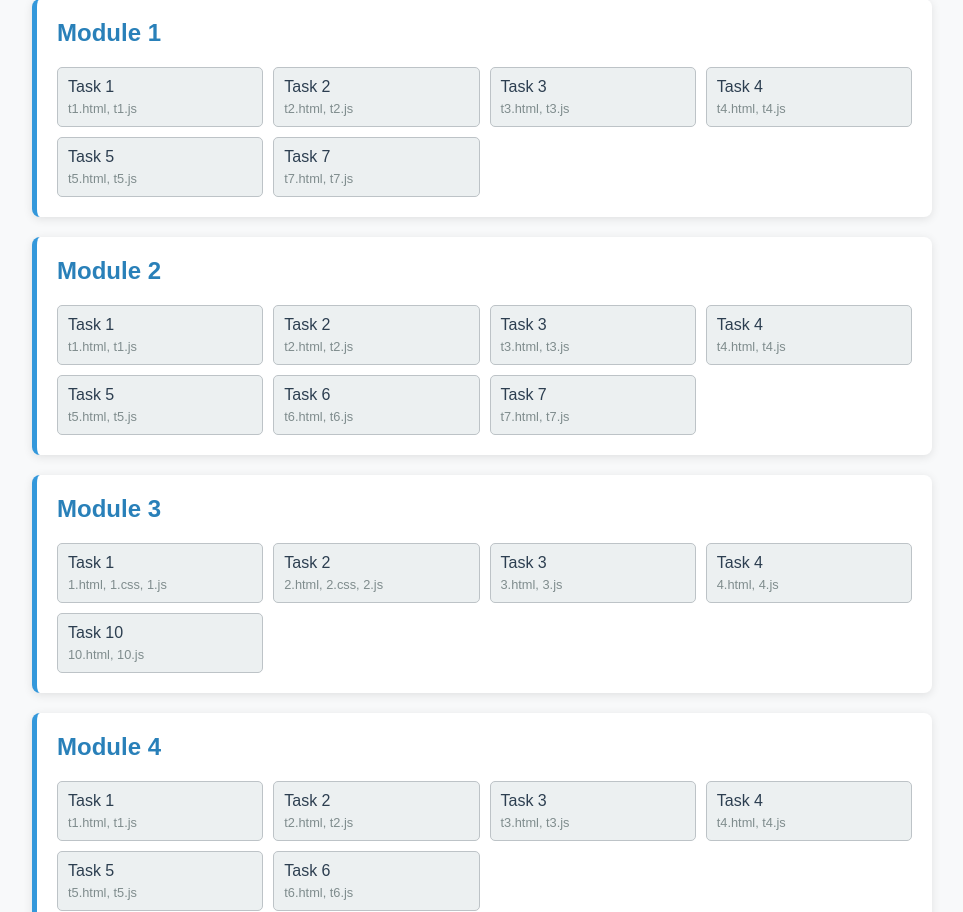
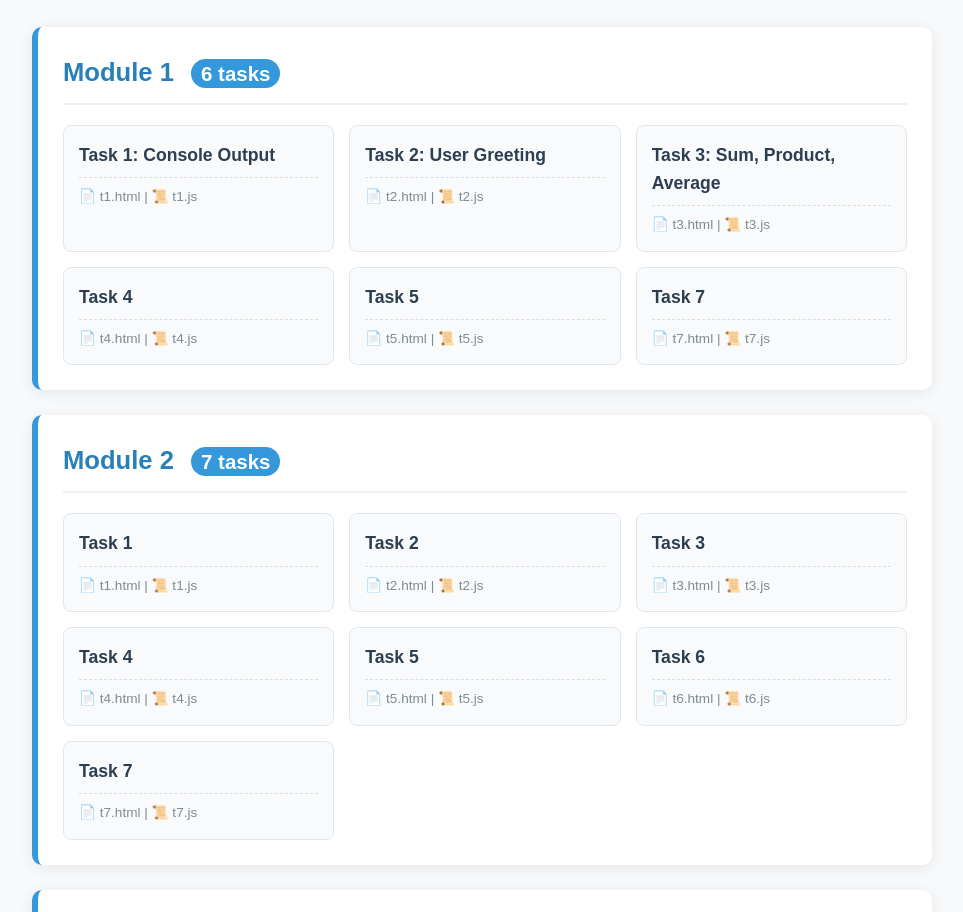
Before and after one commit to nivintilshan-web/software-2---web, a plain HTML site: page index.html in a window 1280 px wide. Shown: the part 114-1026 px from the top of the page, without its empty margins (158-1121 px from the left). Drawn offline with Linux system fonts and the light colour scheme.

Commit message:
Update index.html

```diff
--- a/index.html
+++ b/index.html
@@ -9,57 +9,95 @@
             margin: 0 auto;
             padding: 20px;
             background-color: #f8f9fa;
+            line-height: 1.6;
         }
         h1 {
             color: #2c3e50;
             text-align: center;
             border-bottom: 3px solid #3498db;
-            padding-bottom: 10px;
+            padding-bottom: 15px;
+            margin-bottom: 30px;
         }
         .module {
             background: white;
-            padding: 20px;
-            margin: 20px 0;
-            border-radius: 8px;
-            box-shadow: 0 2px 10px rgba(0,0,0,0.1);
-            border-left: 5px solid #3498db;
+            padding: 25px;
+            margin: 25px 0;
+            border-radius: 10px;
+            box-shadow: 0 3px 15px rgba(0,0,0,0.08);
+            border-left: 6px solid #3498db;
         }
         .module h2 {
             margin-top: 0;
             color: #2980b9;
-            font-size: 1.5em;
+            font-size: 1.6em;
+            margin-bottom: 20px;
+            padding-bottom: 10px;
+            border-bottom: 2px solid #ecf0f1;
         }
-        .task-grid {
+        .task-list {
             display: grid;
-            grid-template-columns: repeat(auto-fill, minmax(180px, 1fr));
-            gap: 10px;
-            margin-top: 15px;
+            grid-template-columns: repeat(auto-fill, minmax(200px, 1fr));
+            gap: 15px;
         }
         .task-item {
-            background: #ecf0f1;
-            padding: 10px;
-            border-radius: 5px;
-            border: 1px solid #bdc3c7;
+            background: #f8fafc;
+            padding: 15px;
+            border-radius: 8px;
+            border: 1px solid #e1e8ed;
+            transition: all 0.3s ease;
+        }
+        .task-item:hover {
+            background: #e3f2fd;
+            border-color: #3498db;
+            transform: translateY(-3px);
+            box-shadow: 0 5px 15px rgba(52, 152, 219, 0.1);
         }
         .task-item a {
             color: #2c3e50;
             text-decoration: none;
+            font-weight: 600;
+            font-size: 1.1em;
             display: block;
+            margin-bottom: 8px;
         }
         .task-item a:hover {
             color: #3498db;
-            text-decoration: underline;
         }
-        .file-info {
+        .files {
+            font-size: 0.85em;
+            color: #7f8c8d;
+            margin-top: 8px;
+            padding-top: 8px;
+            border-top: 1px dashed #ddd;
+        }
+        .file-icon {
+            color: #3498db;
+            margin-right: 5px;
+        }
+        .module-count {
+            background: #3498db;
+            color: white;
+            padding: 3px 10px;
+            border-radius: 20px;
             font-size: 0.8em;
-            color: #7f8c8d;
-            margin-top: 5px;
+            margin-left: 10px;
         }
         footer {
             text-align: center;
-            margin-top: 30px;
+            margin-top: 40px;
             color: #7f8c8d;
             font-size: 0.9em;
+            padding-top: 20px;
+            border-top: 1px solid #eee;
+        }
+        .total-tasks {
+            background: #2c3e50;
+            color: white;
+            padding: 10px 20px;
+            border-radius: 5px;
+            display: inline-block;
+            margin: 20px auto;
+            font-weight: bold;
         }
     </style>
 </head>
@@ -67,128 +105,133 @@
     <h1>Web Development Tasks Portfolio</h1>
 
     <div class="module">
-        <h2>Module 1</h2>
-        <div class="task-grid">
+        <h2>Module 1 <span class="module-count">6 tasks</span></h2>
+        <div class="task-list">
             <div class="task-item">
-                <a href="module1/task1/t1.html">Task 1</a>
-                <div class="file-info">t1.html, t1.js</div>
+                <a href="Module 1/Task 1/t1.html">Task 1: Console Output</a>
+                <div class="files">📄 t1.html | 📜 t1.js</div>
             </div>
             <div class="task-item">
-                <a href="module1/task2/t2.html">Task 2</a>
-                <div class="file-info">t2.html, t2.js</div>
+                <a href="Module 1/Task 2/t2.html">Task 2: User Greeting</a>
+                <div class="files">📄 t2.html | 📜 t2.js</div>
             </div>
             <div class="task-item">
-                <a href="module1/task3/t3.html">Task 3</a>
-                <div class="file-info">t3.html, t3.js</div>
+                <a href="Module 1/Task 3/t3.html">Task 3: Sum, Product, Average</a>
+                <div class="files">📄 t3.html | 📜 t3.js</div>
             </div>
             <div class="task-item">
-                <a href="module1/task4/t4.html">Task 4</a>
-                <div class="file-info">t4.html, t4.js</div>
+                <a href="Module 1/Task 4/t4.html">Task 4</a>
+                <div class="files">📄 t4.html | 📜 t4.js</div>
             </div>
             <div class="task-item">
-                <a href="module1/task5/t5.html">Task 5</a>
-                <div class="file-info">t5.html, t5.js</div>
+                <a href="Module 1/Task 5/t5.html">Task 5</a>
+                <div class="files">📄 t5.html | 📜 t5.js</div>
             </div>
             <div class="task-item">
-                <a href="module1/task7/t7.html">Task 7</a>
-                <div class="file-info">t7.html, t7.js</div>
+                <a href="Module 1/Task 7/t7.html">Task 7</a>
+                <div class="files">📄 t7.html | 📜 t7.js</div>
             </div>
         </div>
     </div>
 
     <div class="module">
-        <h2>Module 2</h2>
-        <div class="task-grid">
+        <h2>Module 2 <span class="module-count">7 tasks</span></h2>
+        <div class="task-list">
             <div class="task-item">
-                <a href="module2/task1/t1.html">Task 1</a>
-                <div class="file-info">t1.html, t1.js</div>
+                <a href="Module 2/Task 1/t1.html">Task 1</a>
+                <div class="files">📄 t1.html | 📜 t1.js</div>
             </div>
             <div class="task-item">
-                <a href="module2/task2/t2.html">Task 2</a>
-                <div class="file-info">t2.html, t2.js</div>
+                <a href="Module 2/Task 2/t2.html">Task 2</a>
+                <div class="files">📄 t2.html | 📜 t2.js</div>
             </div>
             <div class="task-item">
-                <a href="module2/task3/t3.html">Task 3</a>
-                <div class="file-info">t3.html, t3.js</div>
+                <a href="Module 2/Task 3/t3.html">Task 3</a>
+                <div class="files">📄 t3.html | 📜 t3.js</div>
             </div>
             <div class="task-item">
-                <a href="module2/task4/t4.html">Task 4</a>
-                <div class="file-info">t4.html, t4.js</div>
+                <a href="Module 2/Task 4/t4.html">Task 4</a>
+                <div class="files">📄 t4.html | 📜 t4.js</div>
             </div>
             <div class="task-item">
-                <a href="module2/task5/t5.html">Task 5</a>
-                <div class="file-info">t5.html, t5.js</div>
+                <a href="Module 2/Task 5/t5.html">Task 5</a>
+                <div class="files">📄 t5.html | 📜 t5.js</div>
             </div>
             <div class="task-item">
-                <a href="module2/task6/t6.html">Task 6</a>
-                <div class="file-info">t6.html, t6.js</div>
+                <a href="Module 2/Task 6/t6.html">Task 6</a>
+                <div class="files">📄 t6.html | 📜 t6.js</div>
             </div>
             <div class="task-item">
-                <a href="module2/task7/t7.html">Task 7</a>
-                <div class="file-info">t7.html, t7.js</div>
+                <a href="Module 2/Task 7/t7.html">Task 7</a>
+                <div class="files">📄 t7.html | 📜 t7.js</div>
             </div>
         </div>
     </div>
 
     <div class="module">
-        <h2>Module 3</h2>
-        <div class="task-grid">
+        <h2>Module 3 <span class="module-count">5 tasks</span></h2>
+        <div class="task-list">
             <div class="task-item">
-                <a href="module3/task1/1.html">Task 1</a>
-                <div class="file-info">1.html, 1.css, 1.js</div>
+                <a href="Module 3/Task 1/1.html">Task 1: InnerHTML List</a>
+                <div class="files">📄 1.html | 🎨 1.css | 📜 1.js</div>
             </div>
             <div class="task-item">
-                <a href="module3/task2/2.html">Task 2</a>
-                <div class="file-info">2.html, 2.css, 2.js</div>
+                <a href="Module 3/Task 2/2.html">Task 2</a>
+                <div class="files">📄 2.html | 🎨 2.css | 📜 2.js</div>
             </div>
             <div class="task-item">
-                <a href="module3/task3/3.html">Task 3</a>
-                <div class="file-info">3.html, 3.js</div>
+                <a href="Module 3/Task 3/3.html">Task 3: Dynamic List</a>
+                <div class="files">📄 3.html | 📜 3.js</div>
             </div>
             <div class="task-item">
-                <a href="module3/task4/4.html">Task 4</a>
-                <div class="file-info">4.html, 4.js</div>
+                <a href="Module 3/Task 4/4.html">Task 4: CreateElement Options</a>
+                <div class="files">📄 4.html | 📜 4.js</div>
             </div>
             <div class="task-item">
-                <a href="module3/task10/10.html">Task 10</a>
-                <div class="file-info">10.html, 10.js</div>
+                <a href="Module 3/Task 10/10.html">Task 10: Form Handling</a>
+                <div class="files">📄 10.html | 📜 10.js</div>
             </div>
         </div>
     </div>
 
     <div class="module">
-        <h2>Module 4</h2>
-        <div class="task-grid">
+        <h2>Module 4 <span class="module-count">6 tasks</span></h2>
+        <div class="task-list">
             <div class="task-item">
-                <a href="module4/task1/t1.html">Task 1</a>
-                <div class="file-info">t1.html, t1.js</div>
+                <a href="Module 4/Task 1/t1.html">Task 1: TV Series Search</a>
+                <div class="files">📄 t1.html | 📜 t1.js</div>
             </div>
             <div class="task-item">
-                <a href="module4/task2/t2.html">Task 2</a>
-                <div class="file-info">t2.html, t2.js</div>
+                <a href="Module 4/Task 2/t2.html">Task 2: TV Series Search Improved</a>
+                <div class="files">📄 t2.html | 📜 t2.js</div>
             </div>
             <div class="task-item">
-                <a href="module4/task3/t3.html">Task 3</a>
-                <div class="file-info">t3.html, t3.js</div>
+                <a href="Module 4/Task 3/t3.html">Task 3: TV Series Display</a>
+                <div class="files">📄 t3.html | 📜 t3.js</div>
             </div>
             <div class="task-item">
-                <a href="module4/task4/t4.html">Task 4</a>
-                <div class="file-info">t4.html, t4.js</div>
+                <a href="Module 4/Task 4/t4.html">Task 4: TV Series with Default Images</a>
+                <div class="files">📄 t4.html | 📜 t4.js</div>
             </div>
             <div class="task-item">
-                <a href="module4/task5/t5.html">Task 5</a>
-                <div class="file-info">t5.html, t5.js</div>
+                <a href="Module 4/Task 5/t5.html">Task 5: Chuck Norris Joke</a>
+                <div class="files">📄 t5.html | 📜 t5.js</div>
             </div>
             <div class="task-item">
-                <a href="module4/task6/t6.html">Task 6</a>
-                <div class="file-info">t6.html, t6.js</div>
+                <a href="Module 4/Task 6/t6.html">Task 6: Chuck Norris Jokes Search</a>
+                <div class="files">📄 t6.html | 📜 t6.js</div>
             </div>
         </div>
     </div>
 
+    <div style="text-align: center;">
+        <div class="total-tasks">Total: 24 Tasks Completed</div>
+    </div>
+
     <footer>
-        <p>Total: 25+ Web Development Tasks | Hosted on GitHub Pages</p>
-        <p>Repository: <a href="https://github.com/nivintilshan-web/software-2---web">github.com/nivintilshan-web/software-2---web</a></p>
+        <p>Web Development Course Portfolio | Hosted on GitHub Pages</p>
+        <p>Repository: <a href="https://github.com/nivintilshan-web/software-2---web" style="color: #3498db;">github.com/nivintilshan-web/software-2---web</a></p>
+        <p>© 2024 | All tasks completed as part of web development course</p>
     </footer>
 </body>
 </html>
```
